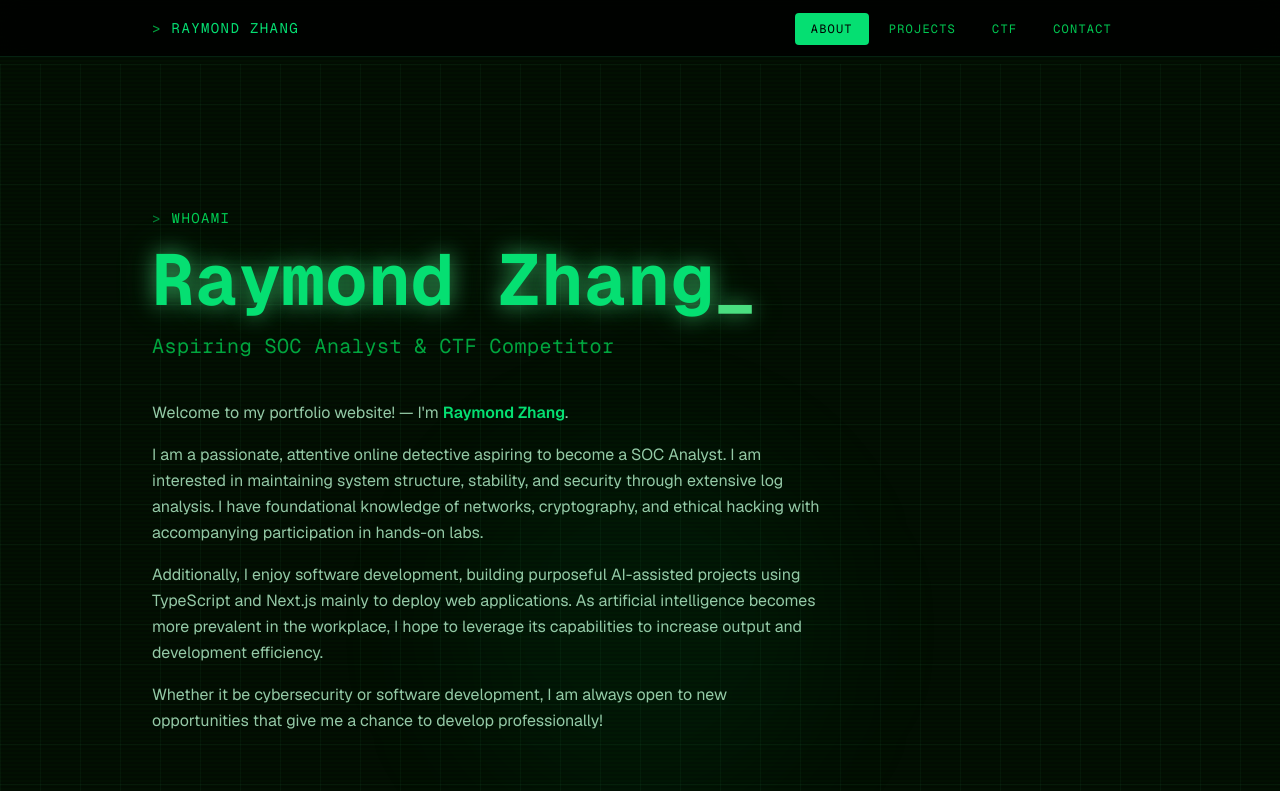
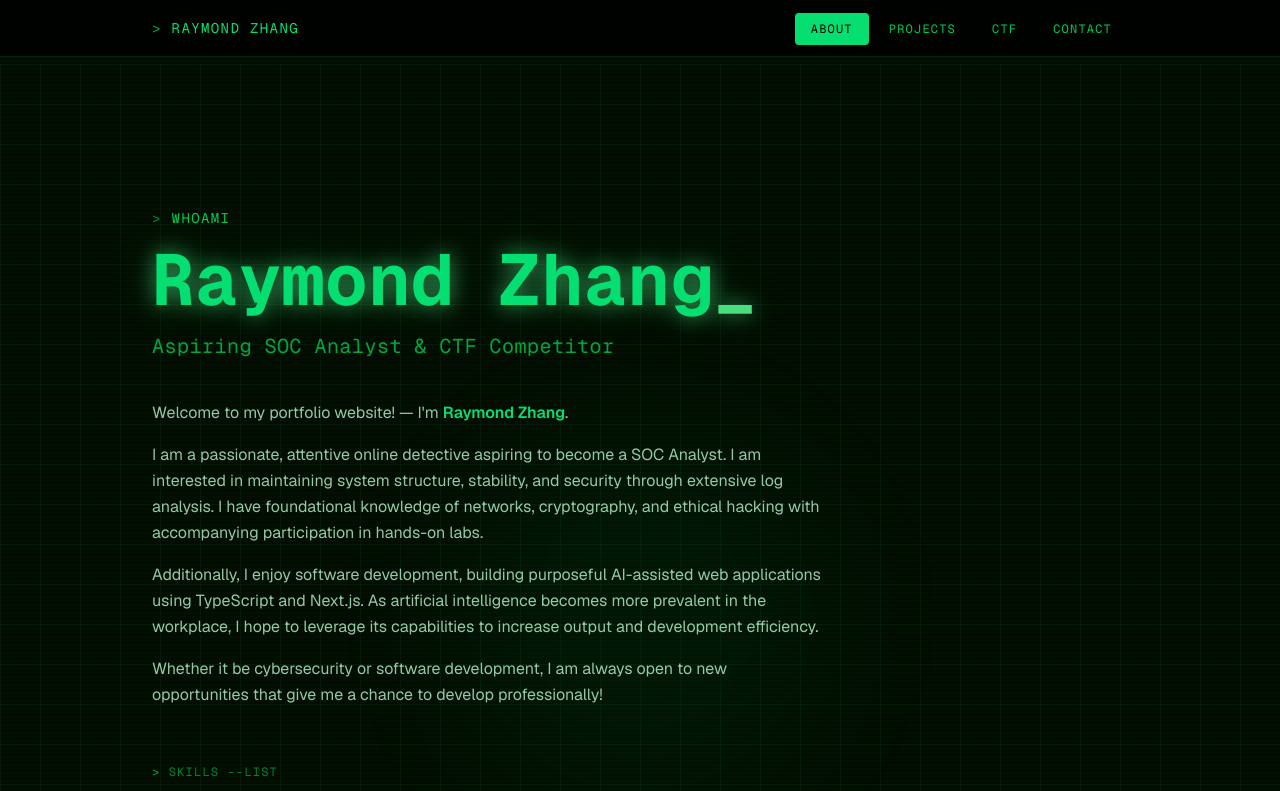
Before and after one commit to r3men/PortfolioWebsite, a Next.js app in the folder portfoliowebsite/: page / in a window 1280 px wide. Shown: the top 791 px of the page. Built offline with nearby package versions, Linux system fonts and the light colour scheme.

Commit message:
update again

```diff
--- a/portfoliowebsite/app/page.tsx
+++ b/portfoliowebsite/app/page.tsx
@@ -58,7 +58,7 @@ export default function Home() {
             I am a passionate, attentive online detective aspiring to become a SOC Analyst. I am interested in maintaining system structure, stability, and security through extensive log analysis. I have foundational knowledge of networks, cryptography, and ethical hacking with accompanying participation in hands-on labs.
           </p>
           <p>
-            Additionally, I enjoy software development, building purposeful AI-assisted projects using TypeScript and Next.js mainly to deploy web applications. As artificial intelligence becomes more prevalent in the workplace, I hope to leverage its capabilities to increase output and development efficiency.
+            Additionally, I enjoy software development, building purposeful AI-assisted web applications using TypeScript and Next.js. As artificial intelligence becomes more prevalent in the workplace, I hope to leverage its capabilities to increase output and development efficiency.
           </p>
           <p>
             Whether it be cybersecurity or software development, I am always open to new opportunities that give me a chance to develop professionally!
```
